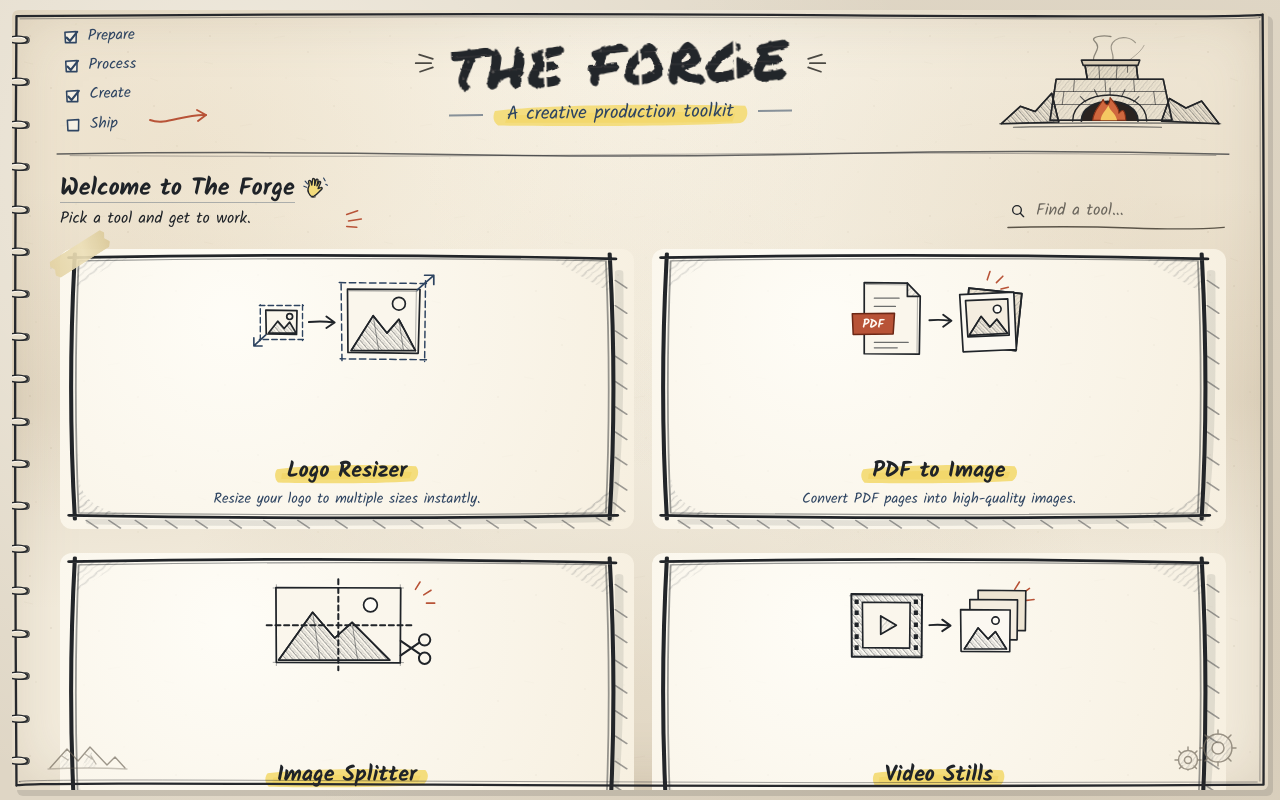
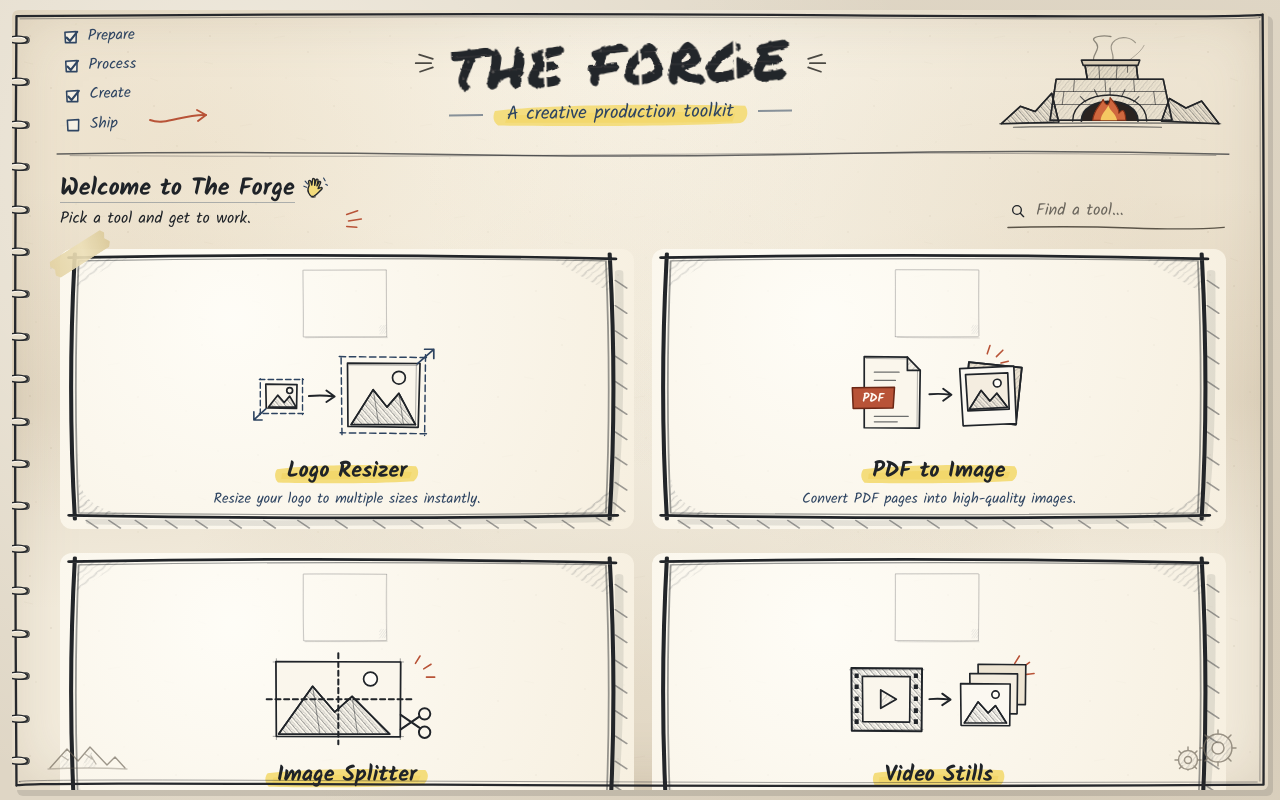
Before and after one commit to Kotaru27/The-Forge, a React (Vite) app: page /#/home in a window 1280 px wide. Built offline with nearby package versions, Linux system fonts and the light colour scheme; a web font is replaced by a local one; what pica would draw is missing.

Commit message:
design(home): add individual graphite linework without altering seven-card behavior

```diff
--- a/src/home/ForgeHome.tsx
+++ b/src/home/ForgeHome.tsx
@@ -1,4 +1,5 @@
 import { useState, type ReactNode } from 'react';
+import { RoughInkFrame } from './RoughInkFrame';
 import type { ToolId } from '../tools';
 import { tools } from '../tools';
 import {
@@ -300,6 +301,7 @@ export function ForgeHome({ onOpenTool }: Props) {
                   aria-label={`Open ${tool.label}`}
                 >
                   <SketchCardBorder spiral={isSpiralCard} />
+                  <RoughInkFrame seed={17 + tools.findIndex(item => item.id === tool.id) * 29} spiral={isSpiralCard} />
                   <span className="sketch-card-art" aria-hidden="true">
                     <SketchCardArt tool={tool.id} />
                   </span>
```
